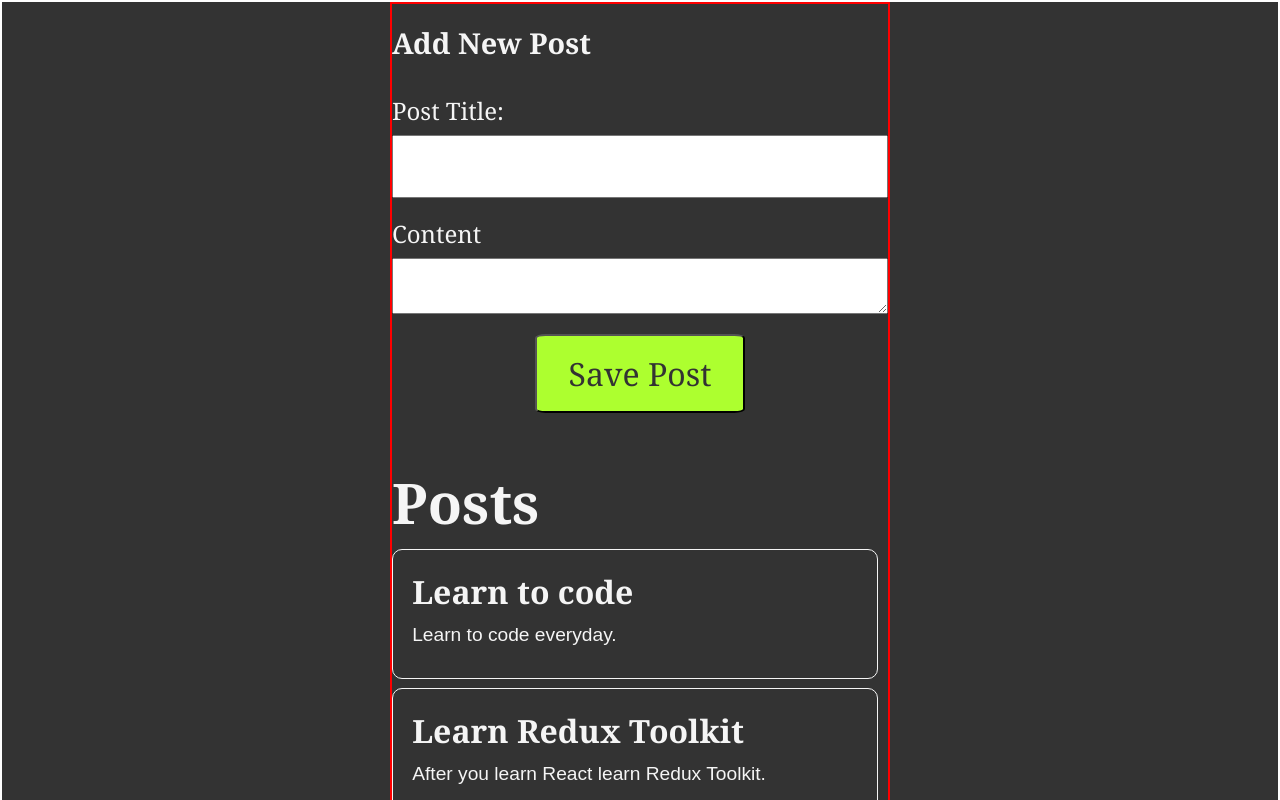
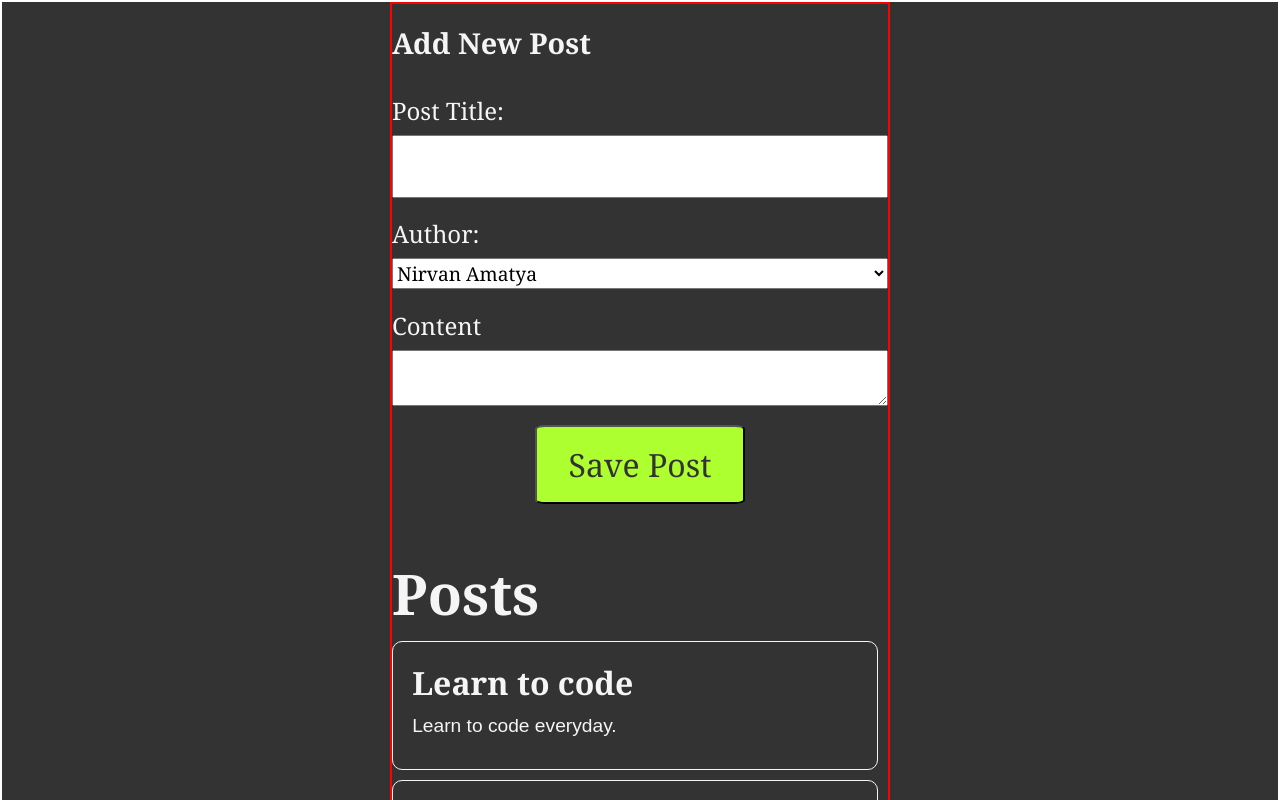
Before and after one commit to Niraj-Amatya/Blog-post, a React (Create React App) app: page / in a window 1280 px wide. Shown: the top 800 px of the page. Built offline with nearby package versions, Linux system fonts and the light colour scheme.

Commit message:
Create select options for Author/users
- getting users from the store with useSelector.
- mapping through the users and getting their id and name to use in the select html element to create options for the users
- Creating Option list in the return and providing the user name and id in the options.

```diff
--- a/src/features/posts/AddPostForm.js
+++ b/src/features/posts/AddPostForm.js
@@ -1,11 +1,22 @@
 import React, { useState } from 'react';
 import { useDispatch } from 'react-redux';
 import { postAdded } from './postSlice';
+import { useSelector } from 'react-redux';
 
 const AddPostForm = () => {
   const [title, setTitle] = useState('');
   const [content, setContent] = useState('');
+  const [userId, setUserId] = useState('');
+
   const dispatch = useDispatch();
+  const users = useSelector((state) => state.users);
+
+  // get users from store
+  const userOptions = users.map((user) => (
+    <option key={user.id} value={user.id}>
+      {user.name}
+    </option>
+  ));
 
   // handle title on change
   const handleTitle = (event) => {
@@ -17,12 +28,17 @@ const AddPostForm = () => {
     setContent(event.target.value);
   };
 
+  // state value from the selected options
+  const handleSelect = (event) => {
+    setUserId(event.target.value);
+  };
+
   // on submit
   const handleSubmit = (event) => {
     event.preventDefault();
     // form will only submit if both the title and content is provided
     if (title && content) {
-      dispatch(postAdded({ title, content }));
+      dispatch(postAdded({ title, content, userId }));
     }
     // reset
     setTitle('');
@@ -41,6 +57,15 @@ const AddPostForm = () => {
           value={title}
           onChange={handleTitle}
         />
+        <label htmlFor="postAuthor">Author:</label>
+        <select
+          name="postAuthor"
+          id="postAuthor"
+          value={userId}
+          onChange={handleSelect}
+        >
+          {userOptions}
+        </select>
         <label htmlFor="postContent">Content</label>
         <textarea
           name="postContent"
```
